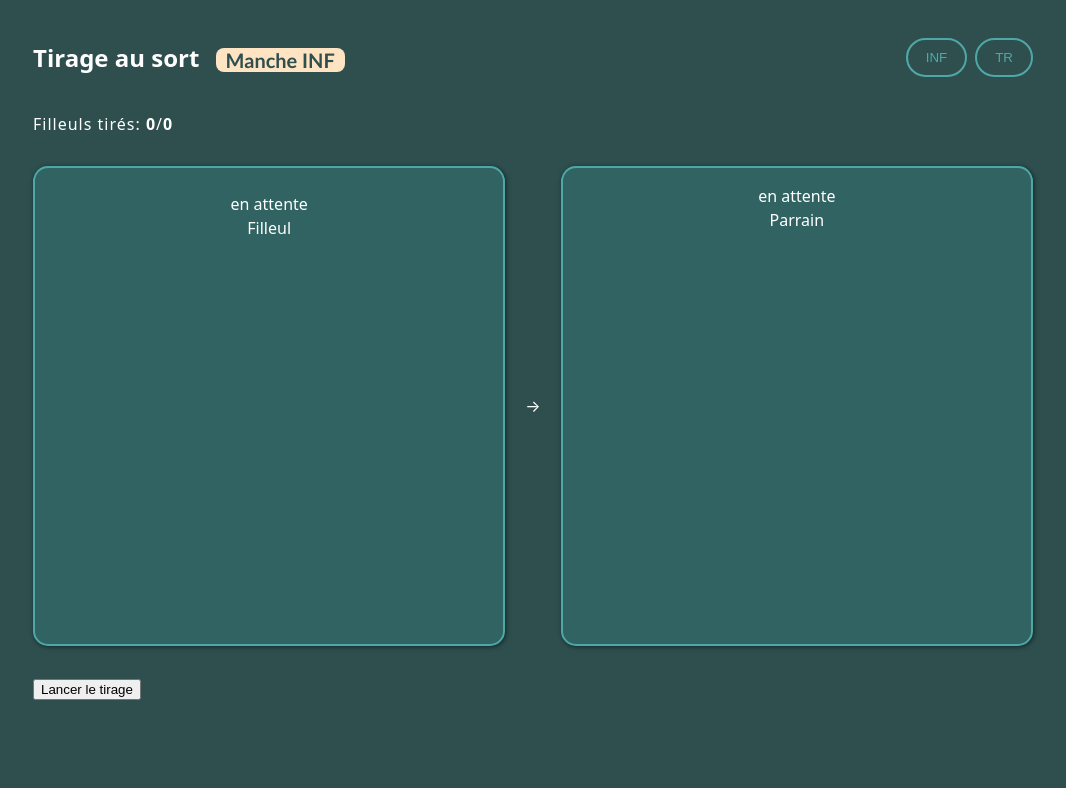
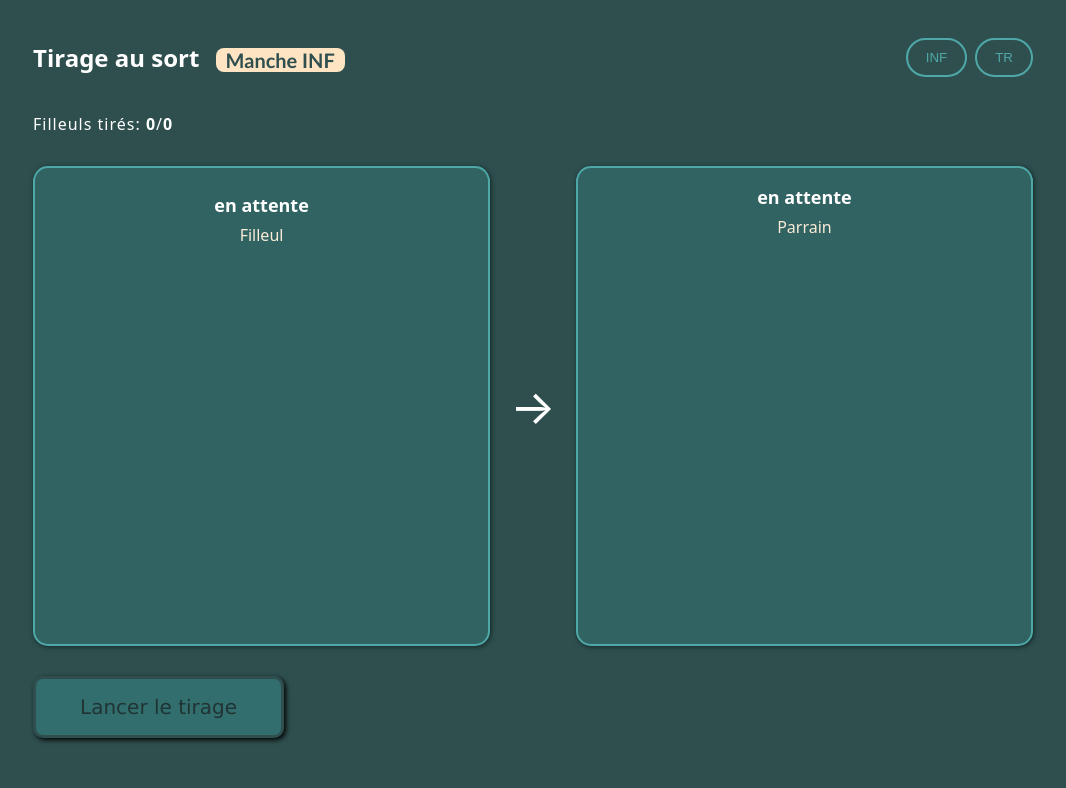
Before and after one commit to khadija986/site-parrainage, a PHP site: page /tirage.html in a window 1280 px wide. Shown: the part 77-865 px from the top of the page, without its empty margins (107-1173 px from the left). Before the commit the page ends 777 px from the top, so only its background shows below. Run offline with PHP 8.4, Linux system fonts and the light colour scheme.

Commit message:
page de tirage

```diff
--- a/tirage.css
+++ b/tirage.css
@@ -96,3 +96,26 @@ gap: 8px;}
   object-fit: cover;
   background: green;
 }
+.nom{
+  min-height: 1.3rem;
+  font-size: large;
+  font-weight: 600;
+}
+.role{
+  margin-top: 4px;
+  color: antiquewhite;
+}
+#fleche{
+  font-size: 3rem;
+}
+.btn-tirage{
+  padding: 16px 44px;
+  border: 3px solid darkslategray;
+  box-shadow: 2px 2px 5px black;
+  color: rgb(32, 52, 52);
+  margin-bottom: 50px;
+  border-radius: 10px;
+  font-size: 1.25rem;
+  font-family:'Lucida Sans', 'Lucida Sans Regular', 'Lucida Grande', 'Lucida Sans Unicode', Geneva, Verdana, sans-serif;
+  background:  rgb(51, 110, 110);
+}
```
Also changed, not shown: style.css (+6 -5 lines).
